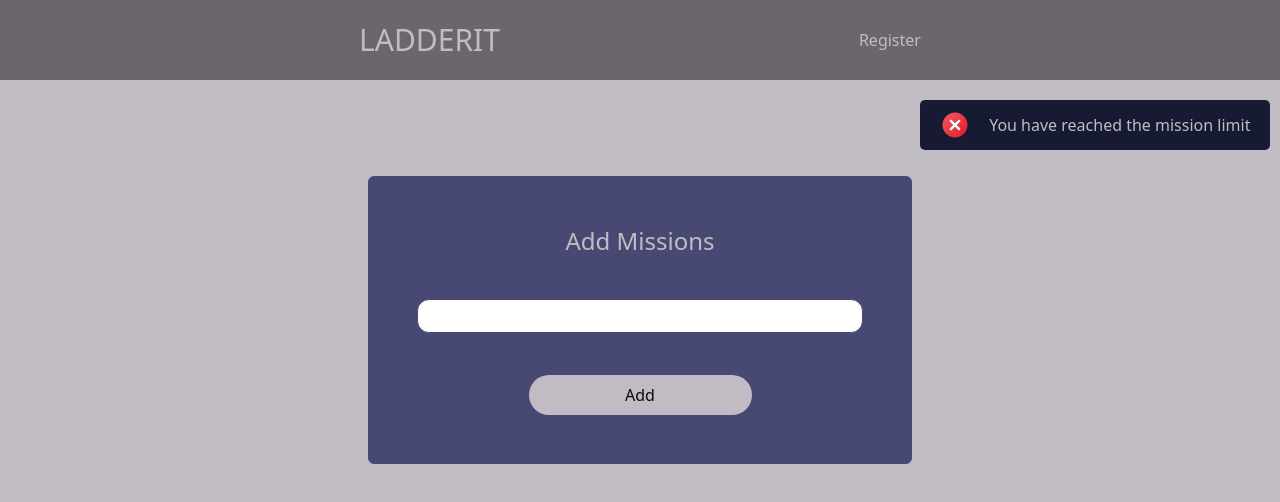
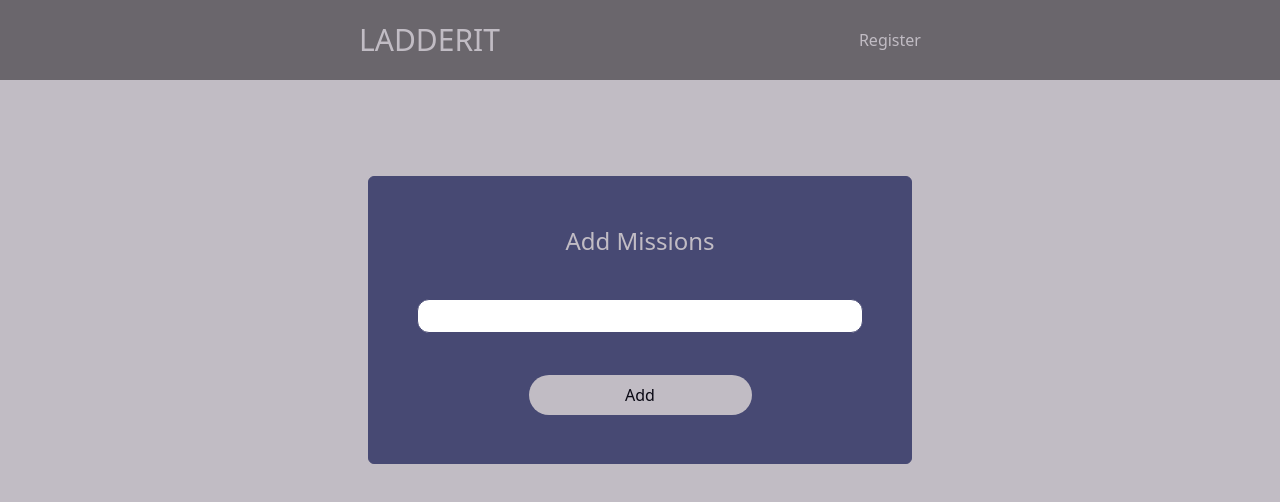
Before and after one commit to TOBB-ETU-CS-Community/ladderit, a Next.js app in the folder ladderit-frontend/: page / in a window 1280 px wide. Shown: the top 502 px of the page. Built offline with nearby package versions, Linux system fonts and the light colour scheme.

Commit message:
finish notification toast

```diff
--- a/ladderit-frontend/components/LimitMissionError.jsx
+++ b/ladderit-frontend/components/LimitMissionError.jsx
@@ -1,11 +1,24 @@
 "use client";
+import { useState, useEffect } from "react";
 import Image from "next/image";
 import errorSVG from "../public/error-toast.svg";
 import styles from "../src/styles/LimitMissionError.module.css";
 
 export default function LimitMissionError() {
+  const [showClass, setShowClass] = useState(false);
+
+  useEffect(() => {
+    const timer = setTimeout(() => {
+      setShowClass(true);
+    }, 3000);
+
+    return () => {
+      clearTimeout(timer);
+    };
+  }, []);
+
   return (
-    <div className={styles.container}>
+    <div className={`${styles.container} ${showClass ? styles.hide : ""}`}>
       <Image src={errorSVG} alt="Error icon" width={30} height={30} />
       <p>You have reached the mission limit</p>
     </div>
--- a/ladderit-frontend/src/app/page.js
+++ b/ladderit-frontend/src/app/page.js
@@ -10,8 +10,7 @@ export default function Home() {
 
   return (
     <main className="flex min-h-screen flex-col items-center justify-between p-24">
-      {/* {missions.length > 5 && <LimitMissionError />} */}
-      <LimitMissionError />
+      {missions.length > 5 && <LimitMissionError />}
       <MissionForm text={text} setText={setText} setMissions={setMissions} />
       <MissionList missions={missions} />
     </main>
--- a/ladderit-frontend/src/styles/LimitMissionError.module.css
+++ b/ladderit-frontend/src/styles/LimitMissionError.module.css
@@ -1,8 +1,8 @@
 .container {
   height: 50px;
-  width: 350px;
-  position: absolute;
-  right: 0;
+  width: 325px;
+  position: fixed;
+  right: 10px;
   top: 100px;
   display: flex;
   align-items: center;
@@ -22,7 +22,11 @@
   bottom: 0;
   left: 0;
   background-color: red;
-  animation: progress 2.5s linear forwards;
+  animation: progress 3s linear forwards;
+}
+
+.hide {
+  animation: hide_toast 0.3s ease forwards;
 }
 
 @keyframes show_toast {
@@ -40,6 +44,21 @@
   }
 }
 
+@keyframes hide_toast {
+  0% {
+    transform: translateX(-10px);
+  }
+  40% {
+    transform: translateX(0);
+  }
+  80% {
+    transform: translateX(-5%);
+  }
+  100% {
+    transform: translateX(calc(100% + 10px));
+  }
+}
+
 @keyframes progress {
   100% {
     width: 0;
```
